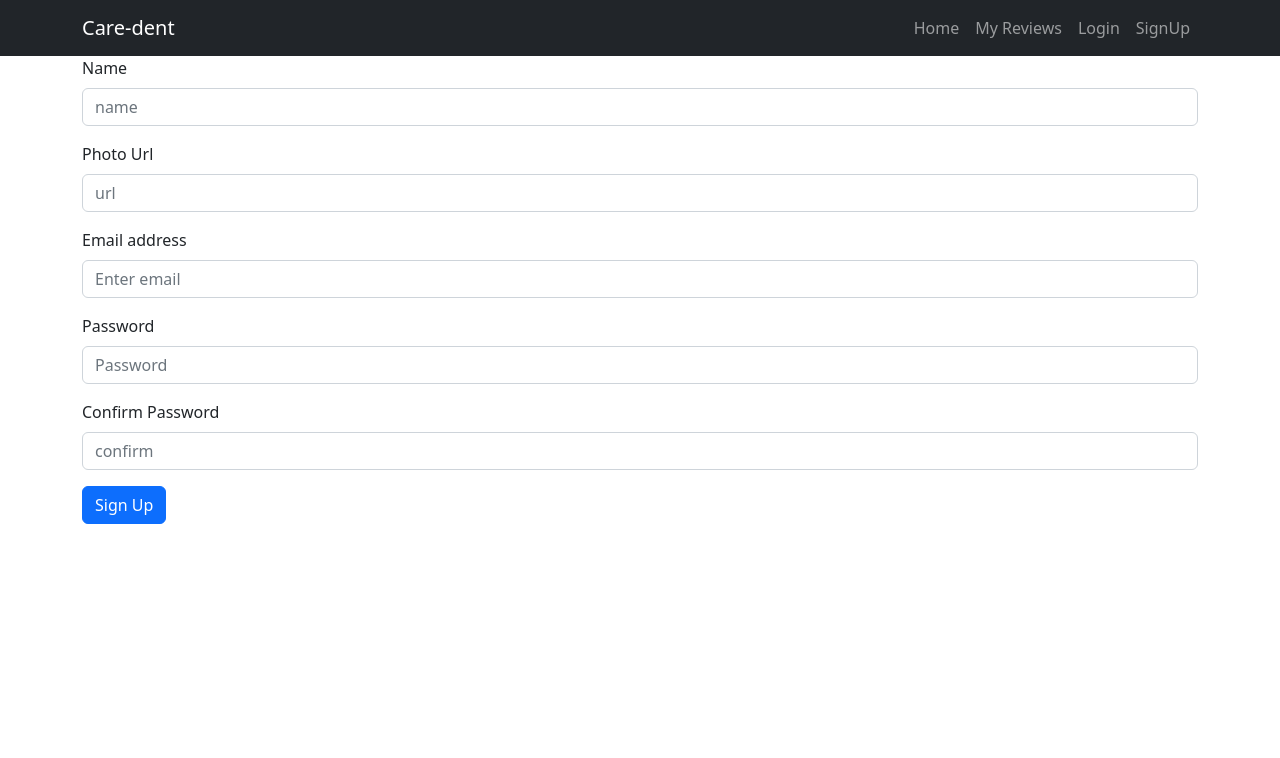
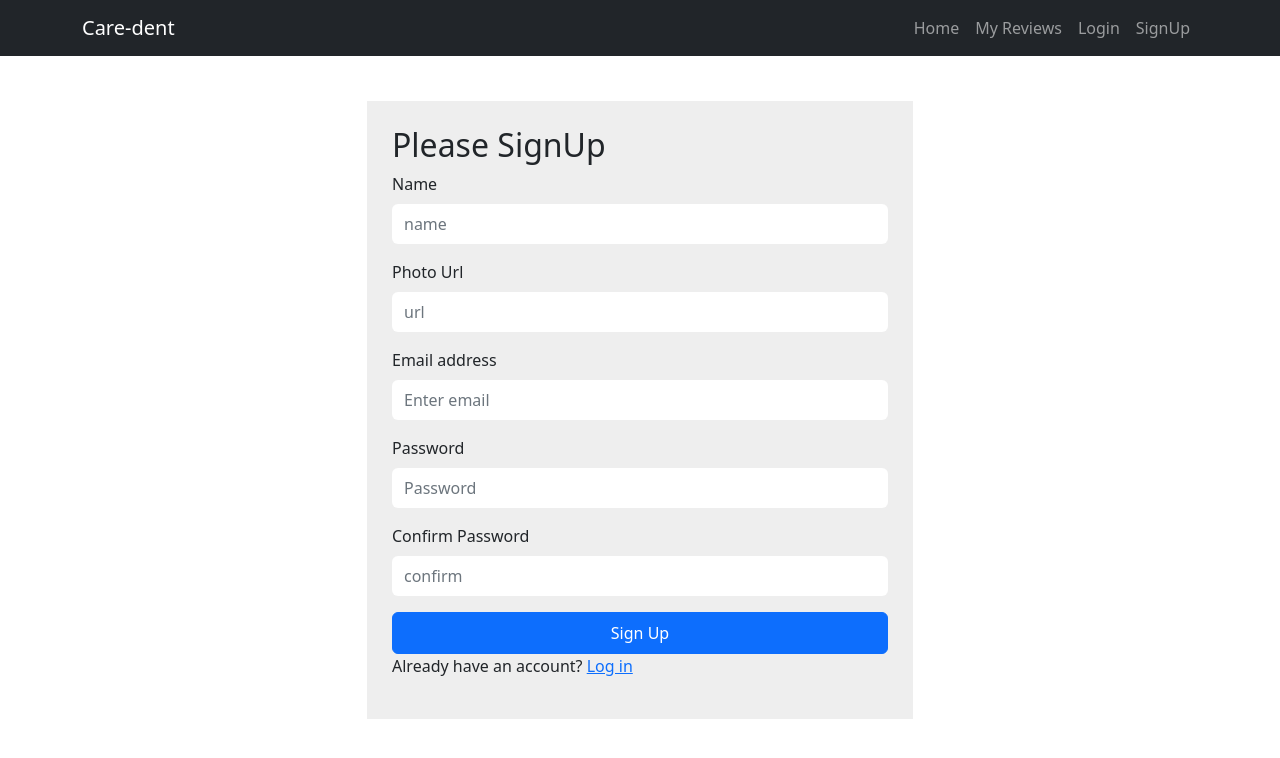
Before and after one commit to WDSumayer/dental-review-client, a React (Create React App) app: page /signup in a window 1280 px wide. Shown: the top 758 px of the page. Built offline with nearby package versions, Linux system fonts and the light colour scheme; no server answers.

Commit message:
my review added

```diff
--- a/package.json
+++ b/package.json
@@ -16,6 +16,7 @@
     "react-photo-view": "^1.2.2",
     "react-router-dom": "^6.4.3",
     "react-scripts": "5.0.1",
+    "react-toastify": "^9.1.1",
     "web-vitals": "^2.1.4"
   },
   "scripts": {
--- a/src/contexts/AuthProvider/AuthProvider.js
+++ b/src/contexts/AuthProvider/AuthProvider.js
@@ -1,5 +1,5 @@
 import React, { createContext, useEffect, useState } from 'react';
-import {createUserWithEmailAndPassword, getAuth, onAuthStateChanged, signInWithEmailAndPassword, signOut, updateProfile} from 'firebase/auth'
+import {createUserWithEmailAndPassword, getAuth, onAuthStateChanged, signInWithEmailAndPassword, signInWithPopup, signOut, updateProfile} from 'firebase/auth'
 import app from '../../firebase/firebase.config'
 
 
@@ -18,6 +18,11 @@ const AuthProvider = ({children}) => {
     const register = (email, password) => {
         setLoading(true)
         return createUserWithEmailAndPassword(auth, email, password)
+    }
+
+    const googleLogin = (provider) => {
+        setLoading(true)
+        return signInWithPopup(auth, provider)
     }
     const logIn = (email, password) => {
         setLoading(true)
@@ -49,7 +54,7 @@ const AuthProvider = ({children}) => {
     }, [])
 
 
-    const authInfo = {user,loading, register, logIn, updateUser, logOut}
+    const authInfo = {user,loading, register, logIn,googleLogin, updateUser, logOut}
     return (
         <AuthContext.Provider value={authInfo}>
             {children}
--- a/src/index.js
+++ b/src/index.js
@@ -6,11 +6,14 @@ import reportWebVitals from './reportWebVitals';
 import 'bootstrap/dist/css/bootstrap.min.css';
 import AuthProvider from './contexts/AuthProvider/AuthProvider';
 import 'react-photo-view/dist/react-photo-view.css';
+import { ToastContainer } from 'react-toastify';
+  import 'react-toastify/dist/ReactToastify.css';
 
 const root = ReactDOM.createRoot(document.getElementById('root'));
 root.render(
   <React.StrictMode>
     <AuthProvider>
+    <ToastContainer position='top-center' />
     <App />
     </AuthProvider>
   </React.StrictMode>
--- /dev/null
+++ b/src/pages/MyReviews/MyReview.css
@@ -0,0 +1,4 @@
+.myreview-box{
+    padding: 35px;
+    box-shadow: rgba(0, 0, 0, 0.16) 0px 3px 6px, rgba(0, 0, 0, 0.23) 0px 3px 6px;
+}
--- /dev/null
+++ b/src/pages/MyReviews/MyReview.js
@@ -0,0 +1,29 @@
+import React from 'react';
+import './MyReview.css'
+
+const MyReview = ({myreview, handleDeleteReview}) => {
+    const {_id, name,service_name,description, date, photoURL:img} = myreview
+    return (
+        <div className='col-12 col-md-6'>
+            <div className='myreview-box'>
+                <div className='d-flex align-items-center'>
+                    <img style={{width:'51px', height:'51px', borderRadius:'50%',marginRight:'15px'}} src={img} alt=''></img>
+                   <div>
+                   <p className='m-0 fs-6 fw-bold'>{name}</p>
+                    <p className='m-0'><small>{date}</small></p>
+                   </div>
+                </div>
+                <div className='py-3'>
+                    <h5>{service_name}</h5>
+                    <p>{description}</p>
+
+                </div>
+                <div className='d-flex justify-content-end'>
+                    <button onClick={() => handleDeleteReview(_id)} className='btn btn-primary py-2 px-4 border-0 rounded-1 fs-6'>Remove</button>
+                </div>
+            </div>
+        </div>
+    );
+};
+
+export default MyReview;
--- a/src/pages/MyReviews/MyReviews.js
+++ b/src/pages/MyReviews/MyReviews.js
@@ -1,5 +1,6 @@
 import React, { useContext, useEffect, useState } from 'react';
 import { AuthContext } from '../../contexts/AuthProvider/AuthProvider';
+import MyReview from './MyReview';
 
 const MyReviews = () => {
     const{user} = useContext(AuthContext)
@@ -13,11 +14,33 @@ const MyReviews = () => {
         .then(data => setMyReviews(data))
 
     } , [user?.email])
+
+
+    const handleDeleteReview = (id) => {
+        const proceed = window.confirm('Do you want to delete this?')
+        if(proceed){
+            fetch(`http://localhost:5000/reviews/${id}`, {
+                method: 'DELETE'
+            })
+            .then(res => res.json())
+            .then(data => {
+                console.log(data)
+                const remaining = myreviews.filter(myreview => myreview._id !== id)
+                setMyReviews(remaining)
+            })
+        }
+    }
     return (
-        <div>
+        <div className='container py-5'>
+            <div className='row g-5'>
             {
-                myreviews.map(myreview => <p>{myreview.service_name}</p>)
+                myreviews.length > 0 ?
+                myreviews.map(myreview => <MyReview key={myreview._id} myreview={myreview} handleDeleteReview={handleDeleteReview}></MyReview>)
+                :
+                <h1>You didn't add any review of any service.</h1>
             }
+            </div>
+
         </div>
     );
 };
--- a/src/pages/ServiceDetails/Review/Review.js
+++ b/src/pages/ServiceDetails/Review/Review.js
@@ -2,7 +2,7 @@ import React from 'react';
 import './Review.css'
 
 const Review = ({review}) => {
-    const {img, name, description, date} = review
+    const {photoURL:img, name, description, date} = review
     return (
         <div>
             <div className='single-reivew'>
--- a/src/pages/ServiceDetails/ReviewBox/ReviewBox.js
+++ b/src/pages/ServiceDetails/ReviewBox/ReviewBox.js
@@ -1,4 +1,5 @@
 import React, { useEffect, useState } from 'react';
+import { toast } from 'react-toastify';
 import Review from '../Review/Review';
 import './ReviewBox.css'
 
@@ -11,6 +12,9 @@ const ReviewBox = ({_id}) => {
         .then(res => res.json())
         .then(data => {
         setReviwes(data)
+        if(data.acknowledged === true){
+
+        }
 
         })
     }, [_id])
--- a/src/pages/ServiceDetails/ServiceDetails.js
+++ b/src/pages/ServiceDetails/ServiceDetails.js
@@ -4,6 +4,7 @@ import { AuthContext } from '../../contexts/AuthProvider/AuthProvider';
 import ReviewBox from './ReviewBox/ReviewBox';
 import moment from 'moment';
 import './ServiceDetails.css'
+import { toast } from 'react-toastify';
 
 const ServiceDetails = () => {
     const {user} = useContext(AuthContext)
@@ -22,7 +23,7 @@ const ServiceDetails = () => {
         date: moment().format('MMMM Do YYYY, h:mm:ss a'),
         email: user.email,
         name: user.displayName,
-        img: user.photoURL,
+        photoURL: user.photoURL,
         description: message
        }
        console.log(review)
@@ -37,6 +38,8 @@ const ServiceDetails = () => {
        .then(data => {
         if(data.acknowledged){
             form.reset()
+            toast.success('Congratulation, you are right!!!', {autoClose: 1000})
+
         }
         console.log(data)
        })
--- /dev/null
+++ b/src/pages/SignUp/SignUp.css
@@ -0,0 +1,5 @@
+.registration-form{
+    padding: 25px;
+    background-color: #eee;
+    margin-top: 45px;
+}
--- a/src/pages/SignUp/SignUp.js
+++ b/src/pages/SignUp/SignUp.js
@@ -2,8 +2,9 @@ import { getAuth, updateProfile } from 'firebase/auth';
 import React, { useContext, useState } from 'react';
 import Button from 'react-bootstrap/Button';
 import Form from 'react-bootstrap/Form';
+import { Link } from 'react-router-dom';
 import { AuthContext } from '../../contexts/AuthProvider/AuthProvider';
-import app from '../../firebase/firebase.config';
+import './SignUp.css'
 
 
 const SignUp = () => {
@@ -47,36 +48,46 @@ const SignUp = () => {
 
     return (
         <div className='container'>
-           <Form onSubmit={handleRegister}>
+         <div className='row'>
+          <div className='col-12 col-md-3'></div>
+          <div className='col-12 col-md-6'>
+         <div className='registration-form'>
+          <h2>Please SignUp</h2>
+         <Form onSubmit={handleRegister}>
       <Form.Group className="mb-3" controlId="formBasicName">
         <Form.Label>Name</Form.Label>
-        <Form.Control name="name" type="text" placeholder="name" />
+        <Form.Control className='py-2 border-0' name="name" type="text" placeholder="name" />
 
       </Form.Group>
       <Form.Group className="mb-3" controlId="formBasicUrl">
         <Form.Label>Photo Url</Form.Label>
-        <Form.Control name="photoUrl" type="url" placeholder="url" />
+        <Form.Control className='py-2 border-0' name="photoUrl" type="url" placeholder="url" />
 
       </Form.Group>
       <Form.Group className="mb-3" controlId="formBasicEmail">
         <Form.Label>Email address</Form.Label>
-        <Form.Control type="email" name="email" placeholder="Enter email" />
+        <Form.Control className='py-2 border-0' type="email" name="email" placeholder="Enter email" />
 
       </Form.Group>
 
       <Form.Group className="mb-3" controlId="formBasicPassword">
         <Form.Label>Password</Form.Label>
-        <Form.Control type="password" name="password" placeholder="Password" />
+        <Form.Control className='py-2 border-0' type="password" name="password" placeholder="Password" />
       </Form.Group>
       <Form.Group className="mb-3" controlId="formBasicConfirm">
         <Form.Label>Confirm Password</Form.Label>
-        <Form.Control name="confirm" type="password" placeholder="confirm" />
+        <Form.Control className='py-2 border-0' name="confirm" type="password" placeholder="confirm" />
       </Form.Group>
       <p className='text-danger'>{error}</p>
-      <Button variant="primary" type="submit">
+      <Button variant="primary" className='w-100 py-2' type="submit">
         Sign Up
       </Button>
+      <p>Already have an account? <Link to='/login'>Log in</Link></p>
     </Form>
+         </div>
+          </div>
+          <div className='col-12 col-md-3'></div>
+         </div>
         </div>
     );
 };
```
Also changed, not shown: src/pages/LogIn/LogIn.js (+34 -7 lines), 1 other file (tests, documents, lock files or other folders).
